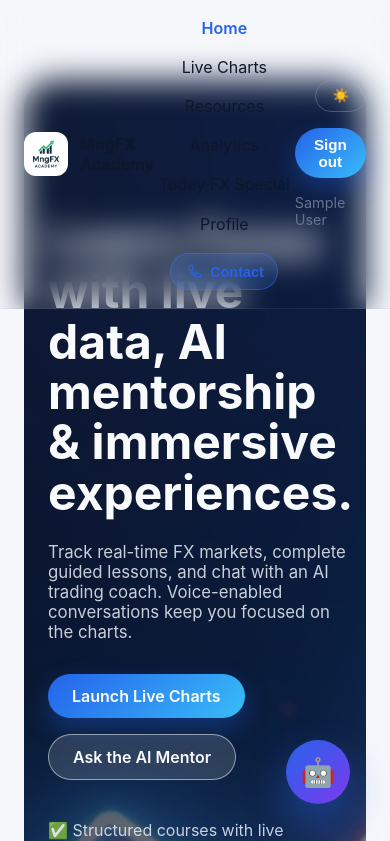
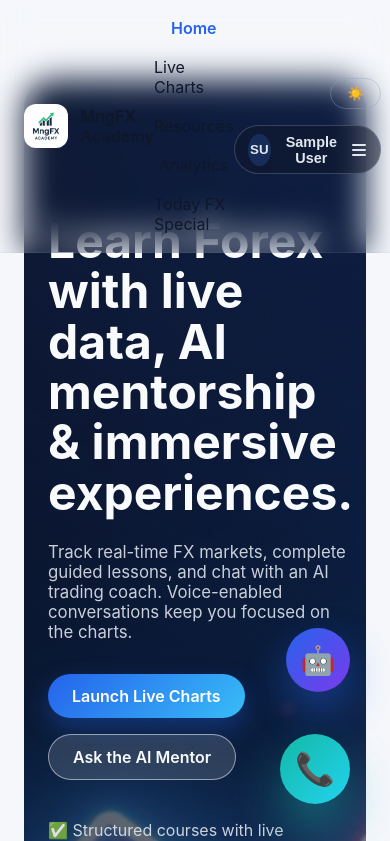
Before and after one commit to 20039888aB/MngfxAcademy, a Next.js app in the folder frontend/: page / in a window 390 px wide. Shown: the top 841 px of the page. Built offline with nearby package versions, Linux system fonts and the light colour scheme; no server answers; sample sign-in values are in the browser's storage.

Commit message:
Add user hamburger menu and floating contact actions

```diff
--- a/frontend/src/components/FloatingChatFab.tsx
+++ b/frontend/src/components/FloatingChatFab.tsx
@@ -20,7 +20,7 @@ const FloatingChatFab = () => {
       aria-label="Open AI assistant"
       style={{
         position: 'fixed',
-        bottom: '2.5rem',
+        bottom: '9.5rem',
         right: '2.5rem',
         width: '64px',
         height: '64px',
--- /dev/null
+++ b/frontend/src/components/FloatingContactFab.tsx
@@ -0,0 +1,125 @@
+import { useEffect, useRef, useState } from 'react';
+
+const phoneNumber = '+254115138594';
+const waLink = 'https://wa.me/254115138594?text=Hi%20MngFX%20Academy';
+
+const FloatingContactFab = () => {
+  const [open, setOpen] = useState(false);
+  const containerRef = useRef<HTMLDivElement | null>(null);
+
+  useEffect(() => {
+    const handleClickOutside = (event: MouseEvent) => {
+      if (containerRef.current && !containerRef.current.contains(event.target as Node)) {
+        setOpen(false);
+      }
+    };
+
+    window.addEventListener('mousedown', handleClickOutside);
+    return () => window.removeEventListener('mousedown', handleClickOutside);
+  }, []);
+
+  return (
+    <div
+      ref={containerRef}
+      style={{
+        position: 'fixed',
+        bottom: '2.5rem',
+        right: '2.5rem',
+        zIndex: 140,
+      }}
+    >
+      <button
+        type="button"
+        onClick={() => setOpen((prev) => !prev)}
+        aria-haspopup="true"
+        aria-expanded={open}
+        aria-label="Contact options"
+        style={{
+          width: '70px',
+          height: '70px',
+          borderRadius: '50%',
+          border: 'none',
+          background: 'linear-gradient(135deg, #14b8a6, #22d3ee)',
+          color: '#ecfeff',
+          fontSize: '2rem',
+          boxShadow: '0 26px 48px rgba(20, 184, 166, 0.45)',
+          cursor: 'pointer',
+        }}
+      >
+        📞
+      </button>
+      {open && (
+        <div
+          style={{
+            position: 'absolute',
+            bottom: 'calc(100% + 1.1rem)',
+            right: 0,
+            background: 'rgba(15, 23, 42, 0.97)',
+            borderRadius: '22px',
+            padding: '1.2rem',
+            width: '250px',
+            boxShadow: '0 30px 64px rgba(15, 23, 42, 0.5)',
+            backdropFilter: 'blur(20px)',
+            border: '1px solid rgba(20, 184, 166, 0.4)',
+            display: 'grid',
+            gap: '0.9rem',
+          }}
+        >
+          <div style={{ color: '#a5f3fc', fontWeight: 600, fontSize: '0.95rem' }}>Call, chat or leave a note</div>
+          <a
+            href={`tel:${phoneNumber}`}
+            style={{
+              display: 'flex',
+              alignItems: 'center',
+              gap: '0.75rem',
+              padding: '0.7rem 0.9rem',
+              borderRadius: '16px',
+              background: 'rgba(15, 118, 110, 0.28)',
+              color: '#f0fdfa',
+              textDecoration: 'none',
+              fontWeight: 600,
+            }}
+          >
+            📱 Call +254&nbsp;115&nbsp;138&nbsp;594
+          </a>
+          <a
+            href={waLink}
+            target="_blank"
+            rel="noreferrer"
+            style={{
+              display: 'flex',
+              alignItems: 'center',
+              gap: '0.75rem',
+              padding: '0.7rem 0.9rem',
+              borderRadius: '16px',
+              background: 'rgba(8, 145, 178, 0.28)',
+              color: '#cffafe',
+              textDecoration: 'none',
+              fontWeight: 600,
+            }}
+          >
+            💬 WhatsApp
+          </a>
+          <a
+            href="/contact"
+            style={{
+              display: 'flex',
+              alignItems: 'center',
+              gap: '0.75rem',
+              padding: '0.7rem 0.9rem',
+              borderRadius: '16px',
+              background: 'rgba(148, 163, 184, 0.15)',
+              color: '#e2e8f0',
+              textDecoration: 'none',
+              fontWeight: 600,
+            }}
+          >
+            ✉️ Leave an inquiry
+          </a>
+        </div>
+      )}
+    </div>
+  );
+};
+
+export default FloatingContactFab;
--- a/frontend/src/components/Header.tsx
+++ b/frontend/src/components/Header.tsx
@@ -9,8 +9,8 @@ const Header = () => {
   const { data: session, status } = useSession();
   const router = useRouter();
   const [mounted, setMounted] = useState(false);
-  const [contactOpen, setContactOpen] = useState(false);
-  const contactRef = useRef<HTMLDivElement | null>(null);
+  const [menuOpen, setMenuOpen] = useState(false);
+  const menuRef = useRef<HTMLDivElement | null>(null);
 
   useEffect(() => {
     setMounted(true);
@@ -18,8 +18,8 @@ const Header = () => {
 
   useEffect(() => {
     const handleClickOutside = (event: MouseEvent) => {
-      if (contactRef.current && !contactRef.current.contains(event.target as Node)) {
-        setContactOpen(false);
+      if (menuRef.current && !menuRef.current.contains(event.target as Node)) {
+        setMenuOpen(false);
       }
     };
 
@@ -28,6 +28,7 @@ const Header = () => {
   }, []);
 
   const isActive = (path: string) => router.pathname === path;
+  const initials = session?.user?.name?.split(' ').slice(0, 2).map((part) => part.charAt(0)).join('').toUpperCase() || 'FX';
 
   return (
     <header
@@ -82,99 +83,156 @@ const Header = () => {
               <Link href="/today-forex-special" className={isActive('/today-forex-special') ? 'nav-active' : ''}>
                 Today FX Special
               </Link>
-              <Link href="/profile" className={isActive('/profile') ? 'nav-active' : ''}>
-                Profile
-              </Link>
-              <div ref={contactRef} style={{ position: 'relative' }}>
-                <button
-                  type="button"
-                  onClick={() => setContactOpen((prev) => !prev)}
-                  aria-haspopup="true"
-                  aria-expanded={contactOpen}
-                  aria-label="Contact options"
-                  style={{
-                    background: 'rgba(59, 130, 246, 0.18)',
-                    border: '1px solid rgba(59, 130, 246, 0.4)',
-                    color: '#2563eb',
-                    padding: '0.55rem 0.85rem',
-                    borderRadius: '999px',
-                    display: 'flex',
-                    alignItems: 'center',
-                    gap: '0.45rem',
-                    cursor: 'pointer',
-                    minWidth: '48px',
-                  }}
-                >
-                  <svg
-                    width="18"
-                    height="18"
-                    viewBox="0 0 24 24"
-                    fill="none"
-                    xmlns="http://www.w3.org/2000/svg"
-                    aria-hidden="true"
-                  >
-                    <path
-                      d="M5.5 3.5C5.5 3.22386 5.72386 3 6 3H9.1C9.32559 3 9.51947 3.14926 9.57639 3.36754L10.8764 8.36754C10.9399 8.61618 10.8122 8.87322 10.5764 8.97361L8.57071 9.82353C9.48054 12.2774 11.7226 14.5195 14.1765 15.4293L15.0264 13.4236C15.1268 13.1878 15.3838 13.0601 15.6325 13.1236L20.6325 14.4236C20.8507 14.4805 21 14.6744 21 14.9V18C21 18.2761 20.7761 18.5 20.5 18.5H18C11.3726 18.5 5.5 12.6274 5.5 6V3.5Z"
-                      stroke="currentColor"
-                      strokeWidth="1.5"
-                      strokeLinecap="round"
-                      strokeLinejoin="round"
-                    />
-                  </svg>
-                  <span style={{ fontSize: '0.9rem', fontWeight: 600 }}>Contact</span>
-                </button>
-                {contactOpen && (
-                  <div
-                    style={{
-                      position: 'absolute',
-                      top: 'calc(100% + 0.5rem)',
-                      right: 0,
-                      width: '220px',
-                      background: 'rgba(15, 23, 42, 0.92)',
-                      borderRadius: '18px',
-                      padding: '1rem',
-                      boxShadow: '0 25px 50px rgba(15, 23, 42, 0.35)',
-                      backdropFilter: 'blur(18px)',
-                      border: '1px solid rgba(59, 130, 246, 0.35)',
-                      display: 'grid',
-                      gap: '0.75rem',
-                      zIndex: 30,
-                    }}
-                  >
-                    <a href="tel:+254115138594" style={{ color: '#e0f2fe', textDecoration: 'none' }}>
-                      📞 Call +254&nbsp;115&nbsp;138&nbsp;594
-                    </a>
-                    <a
-                      href="https://wa.me/254115138594?text=Hi%20MngFX%20Academy"
-                      target="_blank"
-                      rel="noreferrer"
-                      style={{ color: '#e0f2fe', textDecoration: 'none' }}
-                    >
-                      💬 WhatsApp Chat
-                    </a>
-                    <Link href="/contact" style={{ color: '#38bdf8', textDecoration: 'none' }}>
-                      ✉️ Leave a review
-                    </Link>
-                  </div>
-                )}
-              </div>
             </>
           )}
         </nav>
 
         <div style={{ display: 'flex', alignItems: 'center', gap: '1rem', flexWrap: 'wrap', justifyContent: 'flex-end' }}>
           <ThemeToggle />
-          {mounted && (
-            <button
-              className="btn-primary"
-              style={{ padding: '0.5rem 1.2rem', fontSize: '0.95rem' }}
-              onClick={() => (status === 'authenticated' ? signOut() : signIn())}
-            >
-              {status === 'authenticated' ? 'Sign out' : 'Sign in'}
-            </button>
-          )}
-          {status === 'authenticated' && session?.user?.name && (
-            <span style={{ fontSize: '0.9rem', color: '#64748b' }}>{session.user.name}</span>
+          {status === 'authenticated' ? (
+            <div ref={menuRef} style={{ position: 'relative' }}>
+              <button
+                type="button"
+                onClick={() => setMenuOpen((prev) => !prev)}
+                aria-haspopup="true"
+                aria-expanded={menuOpen}
+                aria-label="Account menu"
+                style={{
+                  display: 'flex',
+                  alignItems: 'center',
+                  gap: '0.65rem',
+                  background: 'rgba(15, 23, 42, 0.55)',
+                  border: '1px solid rgba(148, 163, 184, 0.3)',
+                  padding: '0.45rem 0.85rem',
+                  borderRadius: '999px',
+                  color: '#e2e8f0',
+                  cursor: 'pointer',
+                  minWidth: '56px',
+                }}
+              >
+                <span
+                  style={{
+                    width: '32px',
+                    height: '32px',
+                    borderRadius: '50%',
+                    background: 'rgba(59, 130, 246, 0.2)',
+                    display: 'flex',
+                    alignItems: 'center',
+                    justifyContent: 'center',
+                    fontWeight: 600,
+                  }}
+                >
+                  {initials}
+                </span>
+                <span style={{ fontSize: '0.9rem', fontWeight: 600 }}>{session?.user?.name || 'Account'}</span>
+                <span style={{ display: 'flex', flexDirection: 'column', gap: '3px' }}>
+                  <span style={{ width: '14px', height: '2px', background: '#e2e8f0', borderRadius: '999px' }} />
+                  <span style={{ width: '14px', height: '2px', background: '#e2e8f0', borderRadius: '999px' }} />
+                  <span style={{ width: '14px', height: '2px', background: '#e2e8f0', borderRadius: '999px' }} />
+                </span>
+              </button>
+              {menuOpen && (
+                <div
+                  style={{
+                    position: 'absolute',
+                    top: 'calc(100% + 0.75rem)',
+                    right: 0,
+                    width: '260px',
+                    background: 'rgba(15, 23, 42, 0.96)',
+                    borderRadius: '20px',
+                    padding: '1.25rem',
+                    boxShadow: '0 28px 60px rgba(15, 23, 42, 0.45)',
+                    backdropFilter: 'blur(18px)',
+                    border: '1px solid rgba(59, 130, 246, 0.4)',
+                    display: 'grid',
+                    gap: '1rem',
+                    zIndex: 60,
+                  }}
+                >
+                  <div style={{ display: 'flex', alignItems: 'center', gap: '0.85rem' }}>
+                    <span
+                      style={{
+                        width: '52px',
+                        height: '52px',
+                        borderRadius: '50%',
+                        background: 'rgba(59, 130, 246, 0.2)',
+                        display: 'flex',
+                        alignItems: 'center',
+                        justifyContent: 'center',
+                        fontWeight: 700,
+                        fontSize: '1.1rem',
+                      }}
+                    >
+                      {initials}
+                    </span>
+                    <div>
+                      <strong style={{ display: 'block', color: '#e2e8f0' }}>{session?.user?.name || 'Trader'}</strong>
+                      <span style={{ fontSize: '0.85rem', color: '#94a3b8' }}>{session?.user?.email}</span>
+                    </div>
+                  </div>
+                  <div style={{ display: 'grid', gap: '0.65rem' }}>
+                    <Link
+                      href="/profile"
+                      style={{
+                        display: 'block',
+                        padding: '0.65rem 0.85rem',
+                        borderRadius: '12px',
+                        background: 'rgba(59, 130, 246, 0.15)',
+                        color: '#38bdf8',
+                        textDecoration: 'none',
+                        fontWeight: 600,
+                      }}
+                      onClick={() => setMenuOpen(false)}
+                    >
+                      Manage profile
+                    </Link>
+                    <Link
+                      href="/analytics"
+                      style={{
+                        display: 'block',
+                        padding: '0.65rem 0.85rem',
+                        borderRadius: '12px',
+                        background: 'rgba(148, 163, 184, 0.12)',
+                        color: '#e2e8f0',
+                        textDecoration: 'none',
+                        fontWeight: 500,
+                      }}
+                      onClick={() => setMenuOpen(false)}
+                    >
+                      View analytics
+                    </Link>
+                  </div>
+                  <button
+                    type="button"
+                    onClick={() => {
+                      setMenuOpen(false);
+                      signOut();
+                    }}
+                    style={{
+                      padding: '0.65rem 0.85rem',
+                      borderRadius: '12px',
+                      background: 'linear-gradient(135deg, #f87171, #ef4444)',
+                      color: '#fff',
+                      border: 'none',
+                      fontWeight: 600,
+                      cursor: 'pointer',
+                    }}
+                  >
+                    Sign out
+                  </button>
+                </div>
+              )}
+            </div>
+          ) : (
+            mounted && (
+              <button
+                className="btn-primary"
+                style={{ padding: '0.5rem 1.2rem', fontSize: '0.95rem' }}
+                onClick={() => signIn()}
+              >
+                Sign in
+              </button>
+            )
           )}
         </div>
       </div>
--- a/frontend/src/components/Layout.tsx
+++ b/frontend/src/components/Layout.tsx
@@ -3,6 +3,7 @@ import { PropsWithChildren } from 'react';
 import Footer from './Footer';
 import Header from './Header';
 import FloatingChatFab from './FloatingChatFab';
+import FloatingContactFab from './FloatingContactFab';
 
 const Layout = ({ children }: PropsWithChildren) => {
   return (
@@ -13,6 +14,7 @@ const Layout = ({ children }: PropsWithChildren) => {
       </main>
       <Footer />
       <FloatingChatFab />
+      <FloatingContactFab />
     </div>
   );
 };
```
